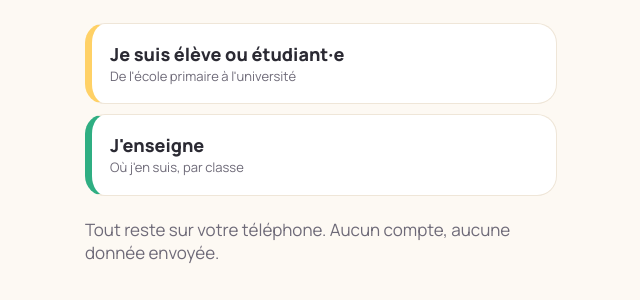
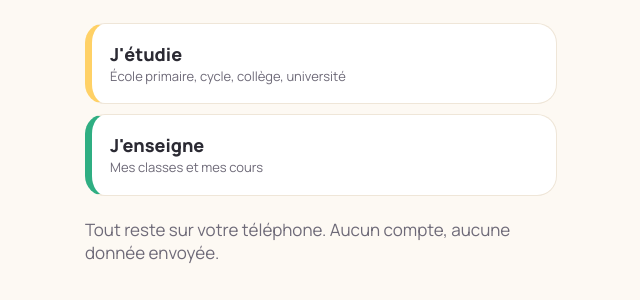
Before and after one commit to gensuisou/gensuisou.github.io, a plain HTML site: page index.html in a window 1280 px wide. Shown: the part 274-574 px from the top of the page, without its empty margins (319-959 px from the left). Drawn offline with Linux system fonts and the light colour scheme.

Commit message:
v0.5.1 – J'étudie / J'enseigne

```diff
--- a/index.html
+++ b/index.html
@@ -189,8 +189,8 @@ textarea{min-height:90px;resize:vertical}
   <h1 id="onbTitle">Gen suis où</h1>
   <p>Vous photographiez ou vous dictez. L'app range, planifie et vous rappelle jusqu'à ce que ce soit fait.</p>
   <div class="roles" id="rolesStep1">
-    <button class="role" data-role="eleve"><div><div class="t">Je suis élève ou étudiant·e</div><div class="d">De l'école primaire à l'université</div></div></button>
-    <button class="role" data-role="enseignant"><div><div class="t">J'enseigne</div><div class="d">Où j'en suis, par classe</div></div></button>
+    <button class="role" data-role="eleve"><div><div class="t">J'étudie</div><div class="d">École primaire, cycle, collège, université</div></div></button>
+    <button class="role" data-role="enseignant"><div><div class="t">J'enseigne</div><div class="d">Mes classes et mes cours</div></div></button>
   </div>
   <div class="roles" id="rolesStep2" style="display:none">
     <button class="role" data-niv="primaire"><div><div class="t">École primaire</div><div class="d">Avec l'aide d'un parent si besoin</div></div></button>
--- a/sw.js
+++ b/sw.js
@@ -1,4 +1,4 @@
-const C='gso-eleve-v4';const F=['./','index.html','manifest.json','icon-192.png','icon-512.png','icon-180.png'];
+const C='gso-eleve-v5';const F=['./','index.html','manifest.json','icon-192.png','icon-512.png','icon-180.png'];
 self.addEventListener('install',e=>{e.waitUntil(caches.open(C).then(c=>c.addAll(F)));self.skipWaiting()});
 self.addEventListener('activate',e=>{e.waitUntil(caches.keys().then(k=>Promise.all(k.filter(x=>x!==C).map(x=>caches.delete(x)))));self.clients.claim()});
 self.addEventListener('fetch',e=>{if(e.request.method!=='GET'||new URL(e.request.url).origin!==self.location.origin)return;
```
